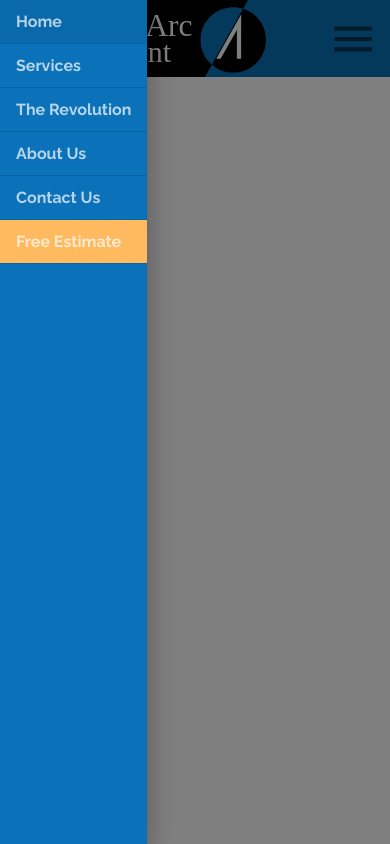
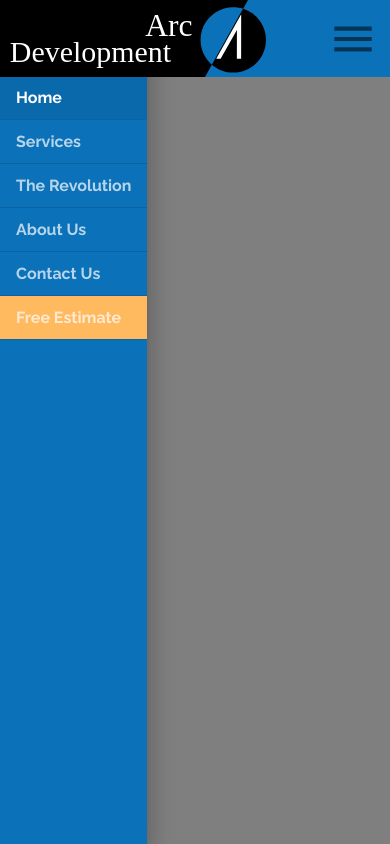
Before and after one commit to nwease/arc_development, a React (Create React App) app: page / in a window 390 px wide. Both pictures are taken after a click on the button 353 px from the left and 38 px from the top of the page. Built offline with nearby package versions, Linux system fonts and the light colour scheme.

Commit message:
A few more code restructuring done in Header as well as some bugs fixed.

```diff
--- a/src/components/ui/Header.jsx
+++ b/src/components/ui/Header.jsx
@@ -59,7 +59,7 @@ const useStyles = makeStyles(theme => ({
     logoContainer: {
         padding: 0,
 
-        "&:hover": {
+        '&:hover': {
             backgroundColor: 'transparent'
         }
     },
@@ -125,7 +125,13 @@ const useStyles = makeStyles(theme => ({
     },
 
     drawerItemSelected: {
-        opacity: 1
+        '& .MuiListItemText-root': {
+            opacity: 1
+        }
+    },
+
+    AppBar: {
+        zIndex: theme.zIndex.modal + 1
     }
 }));
 
@@ -231,11 +237,12 @@ const Header = (props) => {
                 classes={{paper: classes.menu}}
                 MenuListProps={{onMouseLeave: handleClose}}
                 elevation={0}
+                style={{zIndex: 1302}}
                 keepMounted
             >
                 {menuOptions.map((option, i) => (
                     <MenuItem
-                        key={option}
+                        key={`${option} ${i}`}
                         component={Link}
                         to={option.link}
                         classes={{root: classes.menuItem}}
@@ -261,6 +268,8 @@ const Header = (props) => {
                 onOpen={() => setOpenDrawer(true)}
                 classes={{paper: classes.drawer}}
             >
+                <div className={classes.toolbarMargin} />
+
                 <List disablePadding>
                     {routes.map(route => (
                         <ListItem
@@ -270,10 +279,11 @@ const Header = (props) => {
                             component={Link}
                             to={route.Link}
                             selected={value === route.activeIndex}
+                            classes={{selected: classes.drawerItemSelected}}
                             onClick={() => {setOpenDrawer(false); setValue(route.activeIndex)}}
                         >
                             <ListItemText
-                                className={value.activeIndex ? [classes.drawerItem, classes.drawerItemSelected] : classes.drawerItem}
+                                className={classes.drawerItem}
                                 disableTypography
                             >
                                 {route.name}
@@ -289,9 +299,10 @@ const Header = (props) => {
                         component={Link}
                         to='/estimate'
                         selected={value === 5}
+                        classes={{root: classes.drawerItemEstimate, selected: classes.drawerItemSelected}}
                     >
                         <ListItemText
-                            className={value === 5 ? [classes.drawerItem, classes.drawerItemSelected] : classes.drawerItem}
+                            className={classes.drawerItem}
                             disableTypography
                         >
                             Free Estimate
@@ -313,7 +324,7 @@ const Header = (props) => {
     return (
         <>
             <ElevationScroll {...props}>
-                <AppBar position='fixed'>
+                <AppBar position='fixed' className={classes.AppBar}>
                     <Toolbar disableGutters>
                         <Button
                             component={Link}
```
